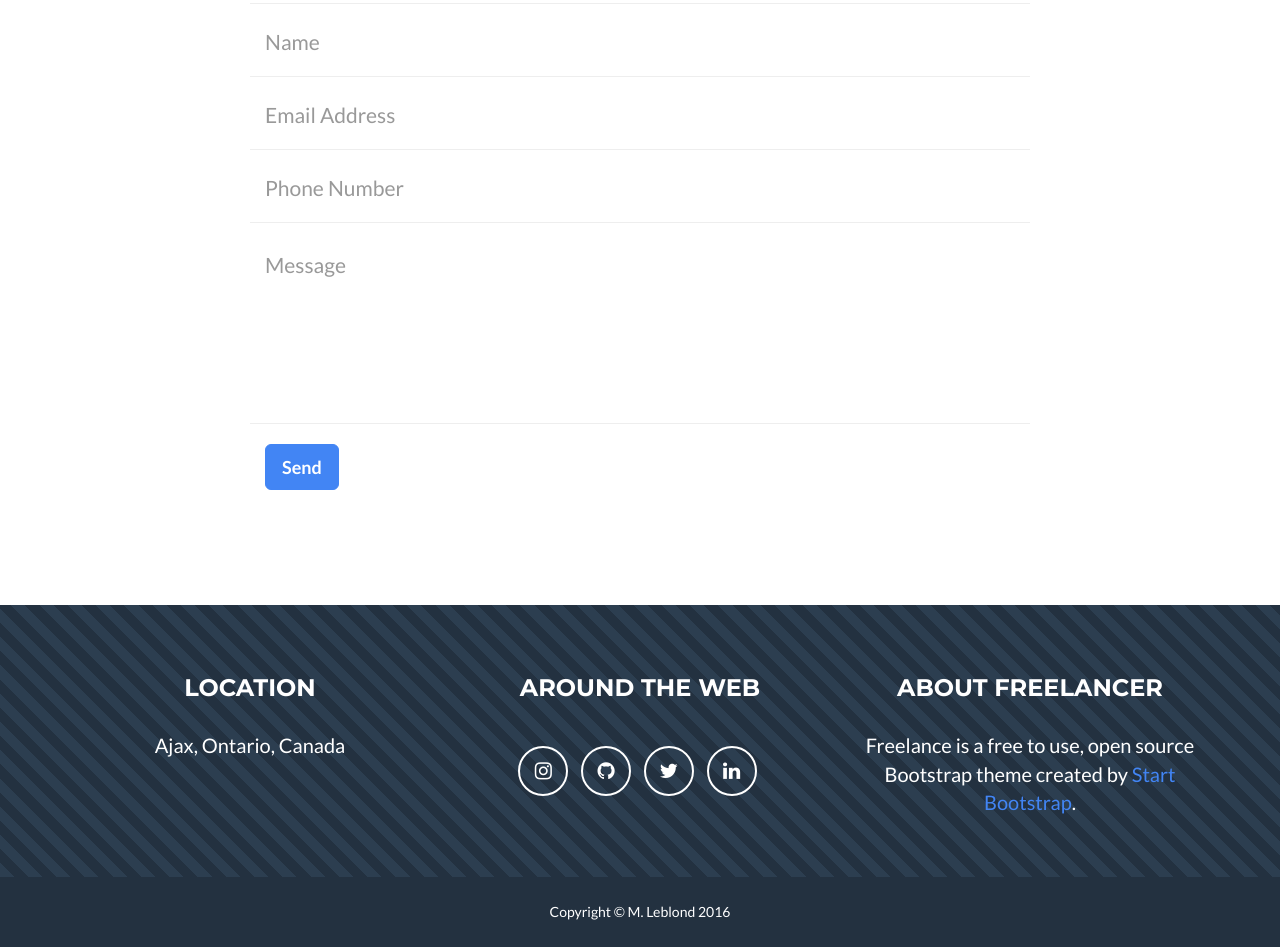
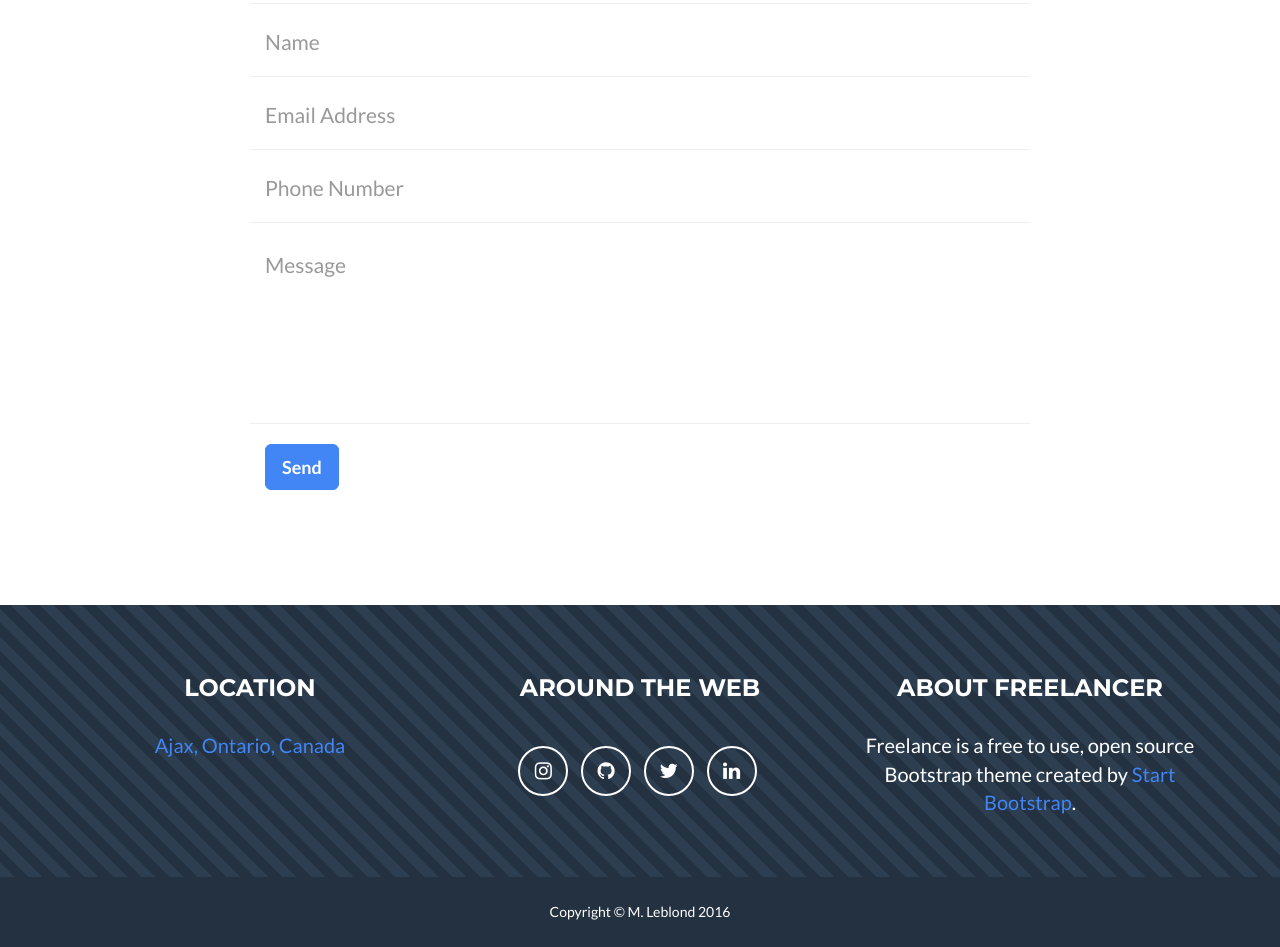
Before and after one commit to seche/seche.github.io, a website: page index.html in a window 1280 px wide. Shown: the part 2409-3356 px from the top of the page. Drawn offline with nearby package versions, Linux system fonts and the light colour scheme.

Commit message:
Update index.html

```diff
--- a/index.html
+++ b/index.html
@@ -243,7 +243,7 @@
                 <div class="row">
                     <div class="footer-col col-md-4">
                         <h3>Location</h3>
-                        <p>Ajax, Ontario, Canada</p>
+                        <p><a href="https://www.google.ca/maps/place/Ajax,+ON/@43.8691963,-79.064026,13z/data=!3m1!4b1!4m5!3m4!1s0x89d4e7b441ad15d1:0xfb77e101d380bece!8m2!3d43.8508553!4d-79.0203732">Ajax, Ontario, Canada</a></p>
                     </div>
                     <div class="footer-col col-md-4">
                         <h3>Around the Web</h3>
```
